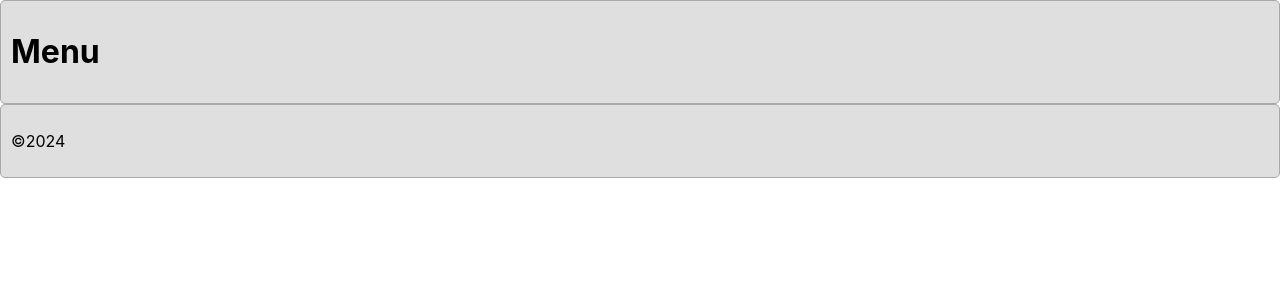
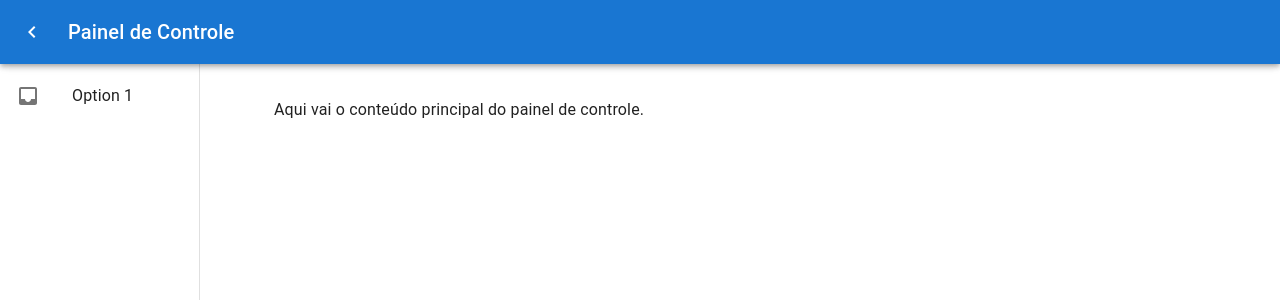
Before and after one commit to mateusback/deploy-erp-pi, a React (Create React App) app: page /painel-controle in a window 1280 px wide. Before the commit this address had no page. Shown: the top 300 px of the page. Built offline with nearby package versions, Linux system fonts and the light colour scheme.

Commit message:
feat: criara um exemplo da estruta da dasboard.

```diff
--- a/src/App.js
+++ b/src/App.js
@@ -1,21 +1,18 @@
 import './App.css';
 import { BrowserRouter, Route, Routes } from 'react-router-dom';
 import Login from './pages/login/Login';
-import Header from './components/header/Header';
-import Footer from './components/footer/Footer';
-import Dashboard from './pages/dashboard/Dashboard';
+import IndexDashboard from './pages/dashboard';
+import DefaultLayout from './components/DefaultLayout';
 
 function App() {
   return (
     <>
-      <Header />
       <BrowserRouter>
         <Routes>
           <Route path='/' Component={Login}></Route>
-          <Route path='/dashboard' Component={Dashboard}></Route>
+          <Route path='/painel-controle' element={<DefaultLayout><IndexDashboard /></DefaultLayout>} />
         </Routes>
       </BrowserRouter>
-      <Footer />
     </>
   );
 }
--- /dev/null
+++ b/src/components/DefaultLayout.jsx
@@ -0,0 +1,25 @@
+import React from "react";
+import { useState } from 'react';
+import { Box, CssBaseline } from '@mui/material';
+import Header from "./header/Header";
+import Sidebar from "./SideBar/Sidebar";
+import IndexDashboard from "../pages/dashboard";
+
+const DefaultLayout = () => {
+    const [isSidebarOpen, setIsSidebarOpen] = useState(true);
+
+    const toggleSidebar = () => {
+        setIsSidebarOpen(!isSidebarOpen);
+    };
+
+    return (
+        <Box sx={{ display: 'flex' }}>
+            <CssBaseline />
+            <Header toggleSidebar={toggleSidebar} isOpen={isSidebarOpen} />
+            <Sidebar isOpen={isSidebarOpen} />
+            <IndexDashboard isOpen={isSidebarOpen} />
+        </Box>
+    );
+}
+
+export default DefaultLayout;
--- /dev/null
+++ b/src/components/SideBar/Sidebar.jsx
@@ -0,0 +1,36 @@
+// src/components/Sidebar.js
+import React from 'react';
+import { Drawer, List, ListItem, ListItemIcon, ListItemText, Toolbar } from '@mui/material';
+import InboxIcon from '@mui/icons-material/Inbox';
+
+const Sidebar = ({ isOpen }) => {
+    return (
+        <Drawer
+            variant="persistent"
+            anchor="left"
+            open={isOpen}
+            sx={{
+                width: 240,
+                flexShrink: 0,
+                '& .MuiDrawer-paper': {
+                    width: 200,
+                    boxSizing: 'border-box',
+                    top: '0',
+                },
+            }}
+        >
+            <Toolbar />
+            <List>
+                <ListItem button>
+                    <ListItemIcon>
+                        <InboxIcon />
+                    </ListItemIcon>
+                    <ListItemText primary="Option 1" />
+                </ListItem>
+                {/* Adicione mais itens conforme necessário */}
+            </List>
+        </Drawer>
+    );
+}
+
+export default Sidebar;
--- a/src/components/header/Header.jsx
+++ b/src/components/header/Header.jsx
@@ -1,12 +1,28 @@
-import React from "react";
-import './Header.css';
+import React from 'react';
+import { AppBar, Toolbar, IconButton, Typography } from '@mui/material';
+import MenuIcon from '@mui/icons-material/Menu';
+import ChevronLeftIcon from '@mui/icons-material/ChevronLeft';
 
-const Header = () => {
+const Header = ({ toggleSidebar, isOpen }) => {
     return (
-        <div className="header">
-            <h1>Menu</h1>
-        </div>
+        <AppBar position="fixed" sx={{ zIndex: (theme) => theme.zIndex.drawer + 1 }}>
+            <Toolbar>
+                <IconButton
+                    color="inherit"
+                    aria-label="toggle sidebar"
+                    onClick={toggleSidebar}
+                    edge="start"
+                    sx={{ marginRight: 2 }}
+                >
+                    {isOpen ? <ChevronLeftIcon /> : <MenuIcon />}
+                </IconButton>
+                <Typography variant="h6" noWrap component="div">
+                    Painel de Controle
+                </Typography>
+            </Toolbar>
+        </AppBar>
+
     );
-}
+};
 
 export default Header;
--- a/src/pages/dashboard/Dashboard.jsx
+++ /dev/null
@@ -1,15 +0,0 @@
-import React from 'react';
-
-const Dashboard = () => {
-    return (
-        <>
-            <div className="">
-                <div>
-                    <p>Aqui vai o conteudo</p>
-                </div>
-            </div>
-        </>
-    );
-}
-
-export default Dashboard;
--- /dev/null
+++ b/src/pages/dashboard/index.jsx
@@ -0,0 +1,25 @@
+import React from 'react';
+import { Box, Toolbar, Typography } from '@mui/material';
+
+const IndexDashboard = ({ isOpen }) => {
+    return (
+        <Box
+            component="main"
+            sx={{
+                flexGrow: 1,
+                p: 3,
+                transition: 'margin 0.3s ease-in-out',
+                marginLeft: isOpen ? '10px' : '0px',
+                marginTop: '10px', // Espaçamento para a Topbar
+            }}
+        >
+            <Toolbar />
+            <Typography paragraph>
+                Aqui vai o conteúdo principal do painel de controle.
+            </Typography>
+            {/* Adicione mais conteúdo conforme necessário */}
+        </Box>
+    );
+}
+
+export default IndexDashboard;
```
Also changed, not shown: package.json (+7 -1 lines), src/components/SideBar/Sidebar.css (added), src/pages/dashboard/index.css (added), 1 other file (tests, documents, lock files or other folders).
